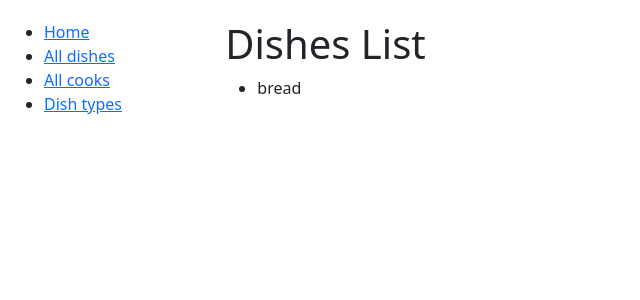
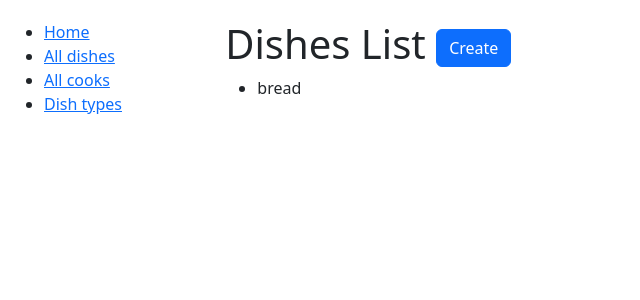
Before and after one commit to onyevyerov/restaurant-kitchen-service, a Django app: page /dishes/ in a window 1280 px wide. Shown: the top 300 px of the page, without its empty margins (0-640 px from the left). Run offline with Django 4.2, Linux system fonts and the light colour scheme; data comes from the database, SQL or seed files in the repository.

Commit message:
Add button Create to dish-list page

```diff
--- a/templates/kitchen/dish_list.html
+++ b/templates/kitchen/dish_list.html
@@ -1,7 +1,12 @@
 {% extends "base.html" %}
 
 {% block content %}
-  <h1>Dishes List</h1>
+  <h1>
+    Dishes List
+    <a href="{% url 'kitchen:dish-create' %}" class="btn btn-primary link-to-page">
+      Create
+    </a>
+  </h1>
   {% if dish_list %}
     {% for dish in dish_list %}
       <ul>
```
